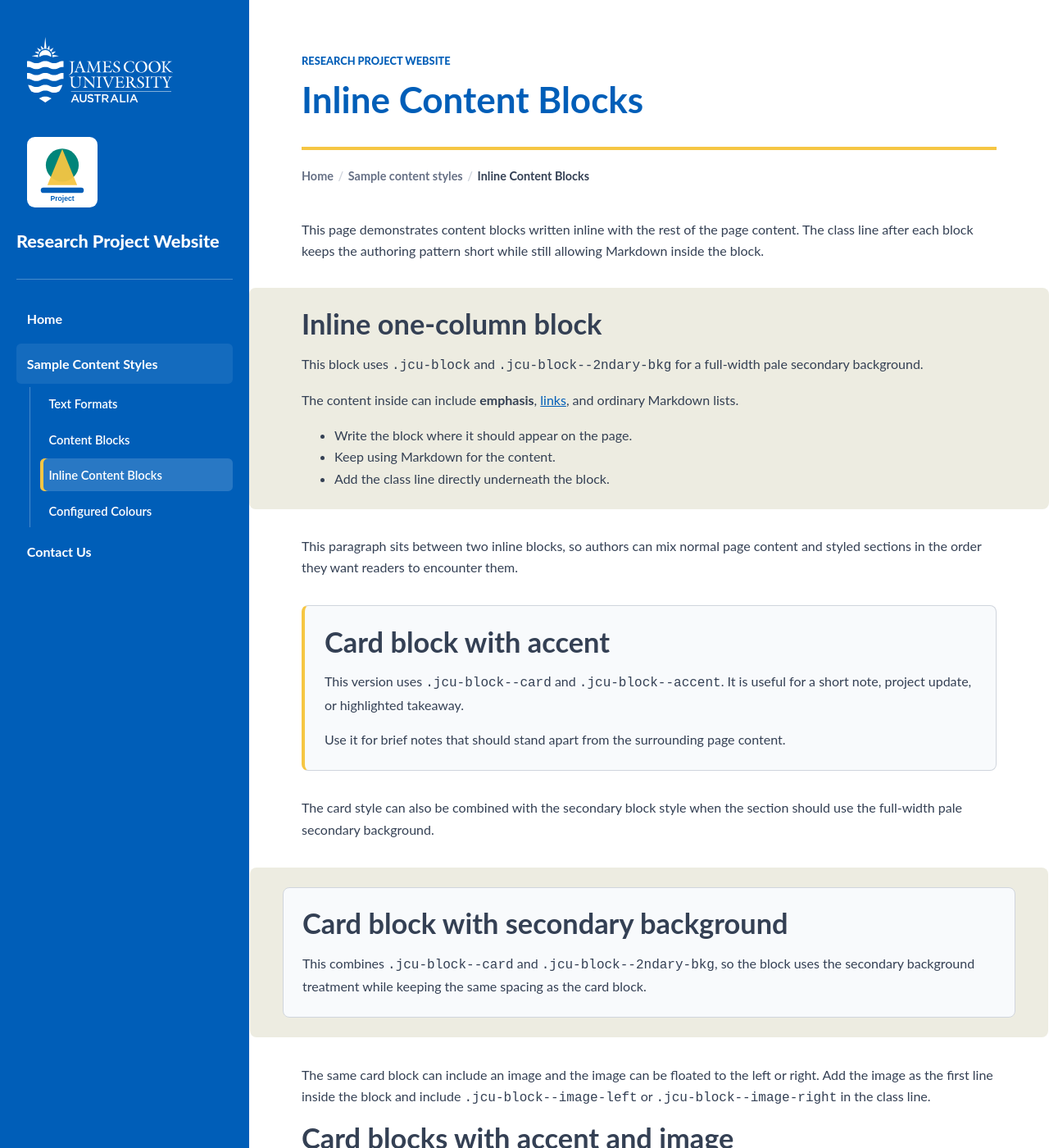
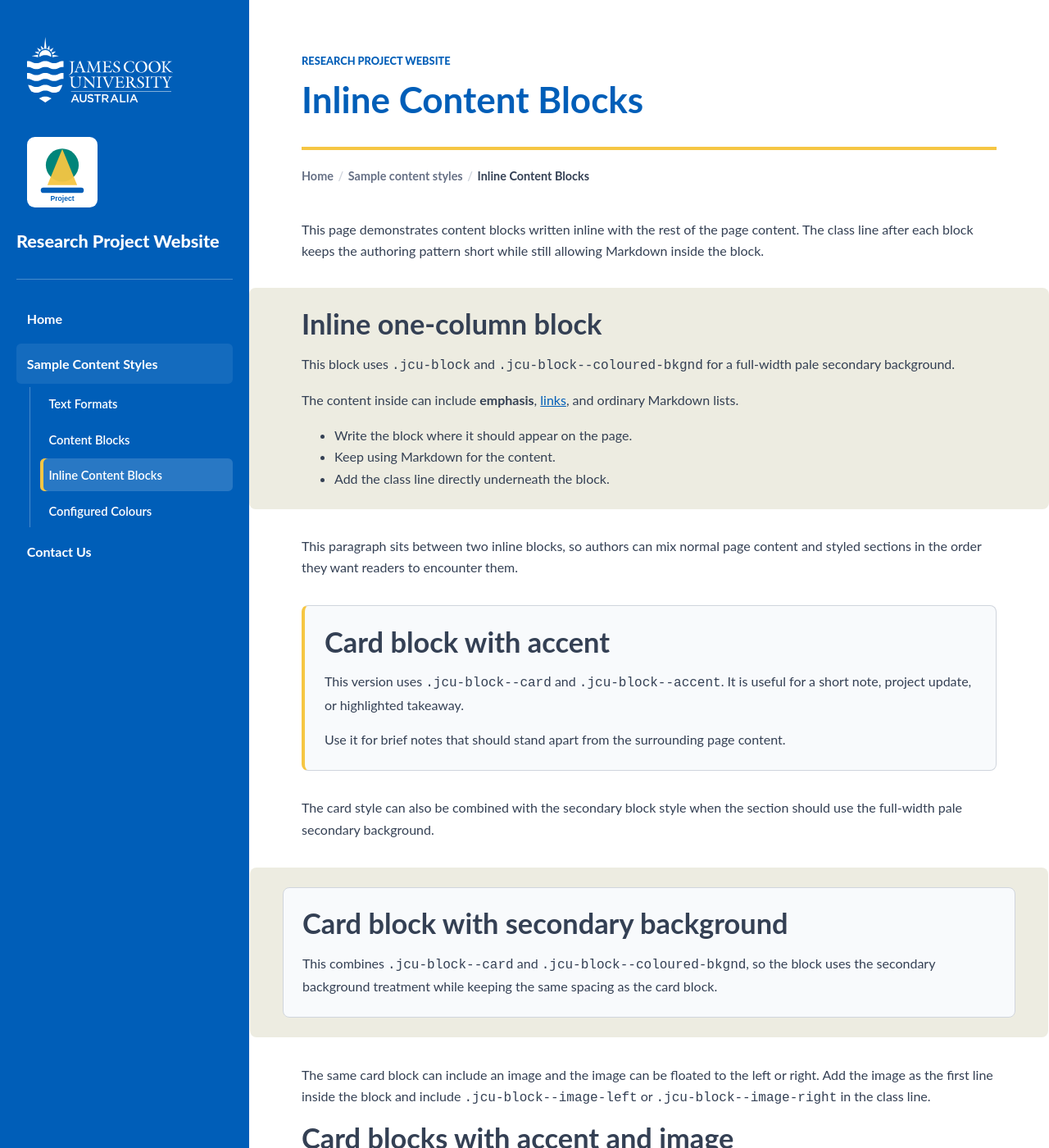
Before and after one commit to jcu-eresearch/jcu-research-website-theme, a Jekyll site: the page built from sample-content-pages/inline-content-blocks.md, in a window 1280 px wide and 1400 px high. Shown: the whole window at 82% size. Built offline with Jekyll 4.4.1, drawn with Linux system fonts in a browser that asks for light colours; some of the changed text lies outside the part shown.

Commit message:
More renaming of css styles

```diff
--- a/assets/css/main.scss
+++ b/assets/css/main.scss
@@ -587,8 +587,7 @@
   --jcu-alert-color: #c2410c;
 }
 
-.jcu-block--2ndary-bkg,
-.jcu-block--secondary,
+.jcu-block--coloured-bkgnd,
 .jcu-block--card,
 .jcu-block--surface {
   border-radius: 0.5rem;
@@ -602,18 +601,15 @@
   border: 1px solid var(--color-border);
 }
 
-.jcu-block--2ndary-bkg.jcu-block--card,
-.jcu-block--2ndary-bkg.jcu-block--surface,
-.jcu-block--secondary.jcu-block--card,
-.jcu-block--secondary.jcu-block--surface {
+.jcu-block--coloured-bkgnd.jcu-block--card,
+.jcu-block--coloured-bkgnd.jcu-block--surface {
   background: transparent;
   border-color: transparent;
   padding-top: 3rem;
   padding-bottom: 3rem;
 }
 
-.jcu-block--2ndary-bkg,
-.jcu-block--secondary {
+.jcu-block--coloured-bkgnd {
   width: calc(100% + (var(--site-main-inline-padding) * 2));
   max-width: none;
   margin-right: calc(var(--site-main-inline-padding) * -1);
@@ -623,8 +619,7 @@
   z-index: 0;
 }
 
-.jcu-block--2ndary-bkg::before,
-.jcu-block--secondary::before {
+.jcu-block--coloured-bkgnd::before {
   content: "";
   position: absolute;
   inset: 0;
@@ -634,10 +629,8 @@
   border-radius: inherit;
 }
 
-.jcu-block--2ndary-bkg.jcu-block--card::after,
-.jcu-block--2ndary-bkg.jcu-block--surface::after,
-.jcu-block--secondary.jcu-block--card::after,
-.jcu-block--secondary.jcu-block--surface::after {
+.jcu-block--coloured-bkgnd.jcu-block--card::after,
+.jcu-block--coloured-bkgnd.jcu-block--surface::after {
   content: "";
   position: absolute;
   inset: 1.5rem max(0rem, calc(var(--site-main-inline-padding) - 1.5rem));
@@ -677,8 +670,7 @@
   border-left: 0.25rem solid var(--color-accent);
 }
 
-.jcu-block--2ndary-bkg.jcu-block--accent,
-.jcu-block--secondary.jcu-block--accent,
+.jcu-block--coloured-bkgnd.jcu-block--accent,
 .jcu-block--card.jcu-block--accent,
 .jcu-block--surface.jcu-block--accent {
   padding-left: 1.5rem;
@@ -689,8 +681,7 @@
   margin-left: 0;
 }
 
-blockquote.jcu-block--2ndary-bkg,
-blockquote.jcu-block--secondary {
+blockquote.jcu-block--coloured-bkgnd {
   margin-right: calc(var(--site-main-inline-padding) * -1);
   margin-left: calc(var(--site-main-inline-padding) * -1);
 }
--- a/sample-content-pages/inline-content-blocks.md
+++ b/sample-content-pages/inline-content-blocks.md
@@ -10,14 +10,14 @@
 
 > ## Inline one-column block
 >
-> This block uses `.jcu-block` and `.jcu-block--2ndary-bkg` for a full-width pale secondary background.
+> This block uses `.jcu-block` and `.jcu-block--coloured-bkgnd` for a full-width pale secondary background.
 >
 > The content inside can include **emphasis**, [links](https://www.jcu.edu.au/), and ordinary Markdown lists.
 >
 > - Write the block where it should appear on the page.
 > - Keep using Markdown for the content.
 > - Add the class line directly underneath the block.
-{:.jcu-block .jcu-block--2ndary-bkg}
+{:.jcu-block .jcu-block--coloured-bkgnd}
 
 This paragraph sits between two inline blocks, so authors can mix normal page content and styled sections in the order they want readers to encounter them.
 
@@ -32,8 +32,8 @@
 
 > ## Card block with secondary background
 >
-> This combines `.jcu-block--card` and `.jcu-block--2ndary-bkg`, so the block uses the secondary background treatment while keeping the same spacing as the card block.
-{:.jcu-block .jcu-block--card .jcu-block--2ndary-bkg}
+> This combines `.jcu-block--card` and `.jcu-block--coloured-bkgnd`, so the block uses the secondary background treatment while keeping the same spacing as the card block.
+{:.jcu-block .jcu-block--card .jcu-block--coloured-bkgnd}
 
 The same card block can include an image and the image can be floated to the left or right. Add the image as the first line inside the block and include `.jcu-block--image-left` or `.jcu-block--image-right` in the class line.
 
@@ -70,13 +70,13 @@
 
 ## Inline partner logos
 
-This example uses `.jcu-partner-logos` and `.jcu-partner-logos--4`, combined with `.jcu-block--2ndary-bkg`. Images can be plain Markdown images, or linked Markdown images when a logo should link somewhere.
+This example uses `.jcu-partner-logos` and `.jcu-partner-logos--4`, combined with `.jcu-block--coloured-bkgnd`. Images can be plain Markdown images, or linked Markdown images when a logo should link somewhere.
 
 [![James Cook University logo]({{ "/assets/images/jcu-logo-colour.svg" | relative_url }})](https://www.jcu.edu.au/)
 ![Partner organisation logo]({{ "/assets/images/partner-placeholder.svg" | relative_url }})
 ![Rainforest research partner logo]({{ "/assets/images/partner-rainforest.svg" | relative_url }})
 ![Reef research partner logo]({{ "/assets/images/partner-reef.svg" | relative_url }})
-{:.jcu-block .jcu-block--2ndary-bkg .jcu-partner-logos .jcu-partner-logos--4}
+{:.jcu-block .jcu-block--coloured-bkgnd .jcu-partner-logos .jcu-partner-logos--4}
 
 ## Inline image gallery
 
```
Also changed, not shown: index.md (+1 -1 lines), sample-content-pages/configured-colours.md (+1 -1 lines), README.md.
